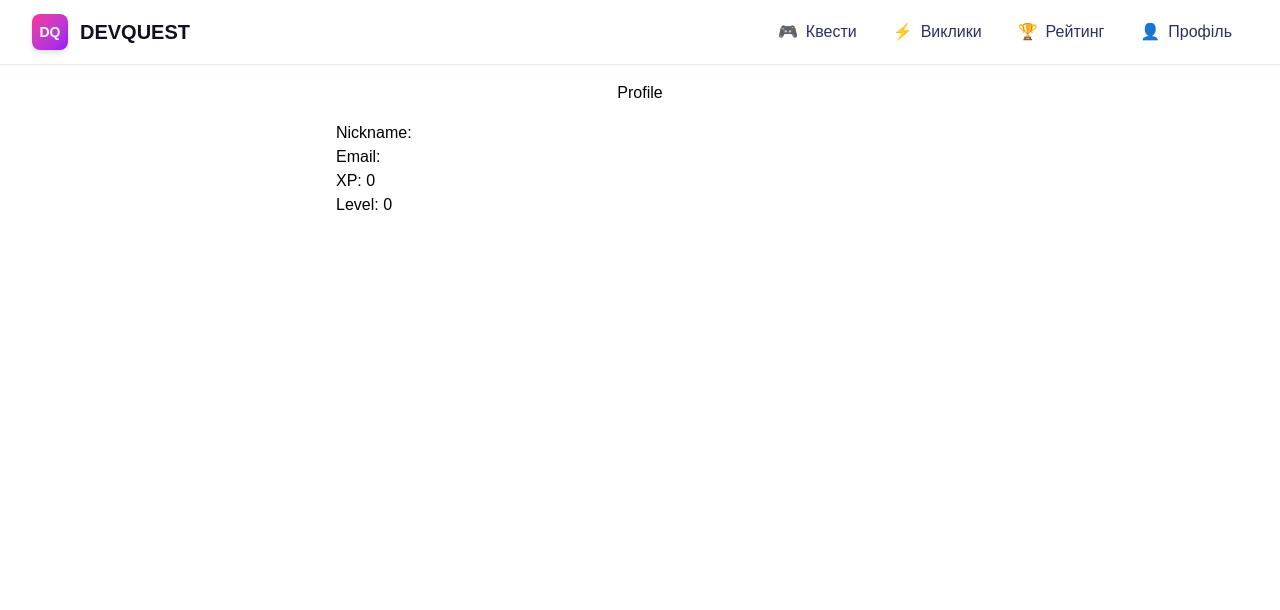
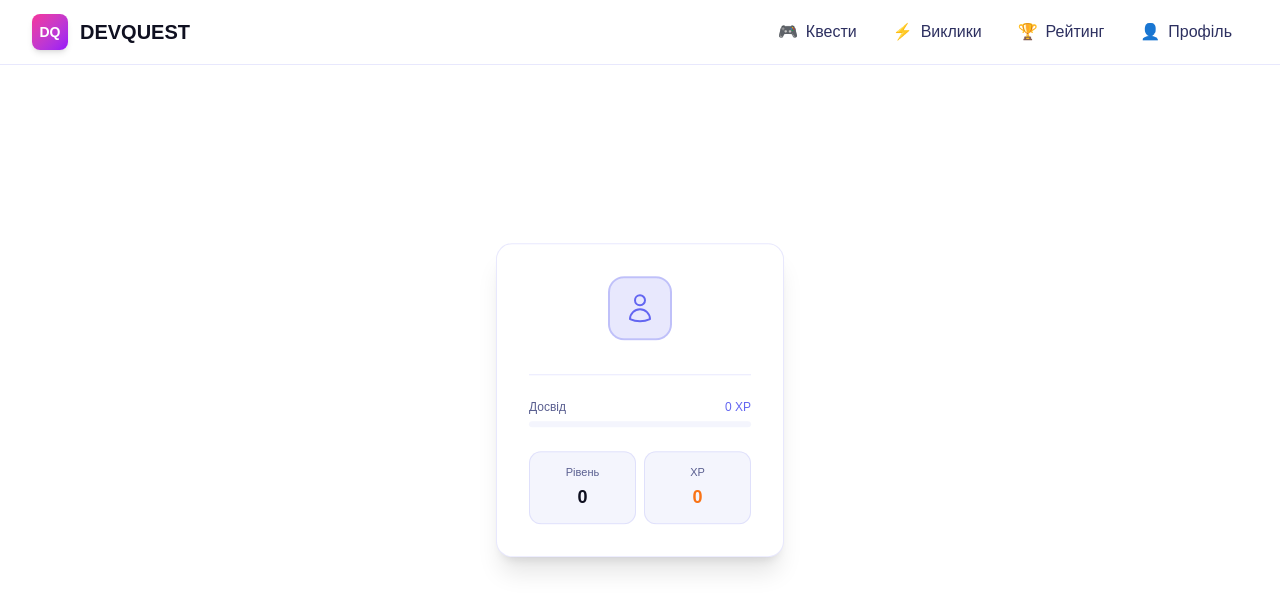
Before and after one commit to Unstvii/DevQuest, a Next.js app in the folder frontend/: page /profile in a window 1280 px wide. Shown: the top 610 px of the page. Built offline with nearby package versions, Linux system fonts and the light colour scheme.

Commit message:
style: style user profile

```diff
--- a/frontend/components/UserProfile/UserProfile.tsx
+++ b/frontend/components/UserProfile/UserProfile.tsx
@@ -25,13 +25,96 @@ const UserProfile = () => {
     fetchUser();
   }, [accessToken]);
   return (
-    <div className="pt-4">
-      <div className="flex justify-center">Profile</div>
-      <div className="w-1/2 mx-auto p-4">
-        <div className="">Nickname: {username}</div>
-        <div className="">Email: {email}</div>
-        <div className="">XP: {xp}</div>
-        <div className="">Level: {level}</div>
+    <div className="absolute top-1/2 left-1/2 -translate-x-1/2 -translate-y-1/2 w-72">
+      <div
+        className="
+    flex flex-col items-center gap-6
+    bg-[var(--color-surface)] rounded-2xl
+    border border-[var(--color-border)]
+    shadow-xl shadow-black/10
+    p-8
+  "
+      >
+        <div className="flex flex-col items-center gap-2">
+          <div
+            className="
+        w-16 h-16 rounded-2xl
+        bg-[var(--color-brand)]/15
+        border-2 border-[var(--color-brand)]/30
+        flex items-center justify-center
+      "
+          >
+            <svg
+              className="w-8 h-8 text-[var(--color-brand)]"
+              fill="none"
+              viewBox="0 0 24 24"
+              stroke="currentColor"
+              strokeWidth={1.5}
+            >
+              <path
+                strokeLinecap="round"
+                strokeLinejoin="round"
+                d="M15.75 6a3.75 3.75 0 1 1-7.5 0 3.75 3.75 0 0 1 7.5 0ZM4.501 20.118a7.5 7.5 0 0 1 14.998 0A17.933 17.933 0 0 1 12 21.75c-2.676 0-5.216-.584-7.499-1.632Z"
+              />
+            </svg>
+          </div>
+          <div className="flex flex-col items-center gap-0.5">
+            <h1 className="text-base font-semibold text-[var(--color-text-primary)]">
+              {username}
+            </h1>
+            <span className="text-xs text-[var(--color-text-muted)]">
+              {email}
+            </span>
+          </div>
+        </div>
+
+        <div className="w-full h-px bg-[var(--color-border)]" />
+
+        <div className="w-full flex flex-col gap-1.5">
+          <div className="flex items-center justify-between text-xs">
+            <span className="text-[var(--color-text-muted)]">Досвід</span>
+            <span className="font-medium text-[var(--color-brand)]">
+              {xp} XP
+            </span>
+          </div>
+          <div className="w-full h-1.5 rounded-full bg-[var(--color-surface-raised)]">
+            <div
+              className="h-full rounded-full bg-[var(--color-brand)] transition-all duration-500"
+              style={{ width: `${Math.min((xp % 1000) / 10, 100)}%` }}
+            />
+          </div>
+        </div>
+
+        <div className="w-full grid grid-cols-2 gap-2">
+          <div
+            className="
+        flex flex-col items-center gap-0.5 py-3 rounded-xl
+        bg-[var(--color-surface-raised)]
+        border border-[var(--color-border)]
+      "
+          >
+            <span className="text-[11px] text-[var(--color-text-muted)]">
+              Рівень
+            </span>
+            <span className="text-lg font-bold text-[var(--color-text-primary)]">
+              {level}
+            </span>
+          </div>
+          <div
+            className="
+        flex flex-col items-center gap-0.5 py-3 rounded-xl
+        bg-[var(--color-surface-raised)]
+        border border-[var(--color-border)]
+      "
+          >
+            <span className="text-[11px] text-[var(--color-text-muted)]">
+              XP
+            </span>
+            <span className="text-lg font-bold text-[var(--color-streak)]">
+              {xp}
+            </span>
+          </div>
+        </div>
       </div>
     </div>
   );
```
